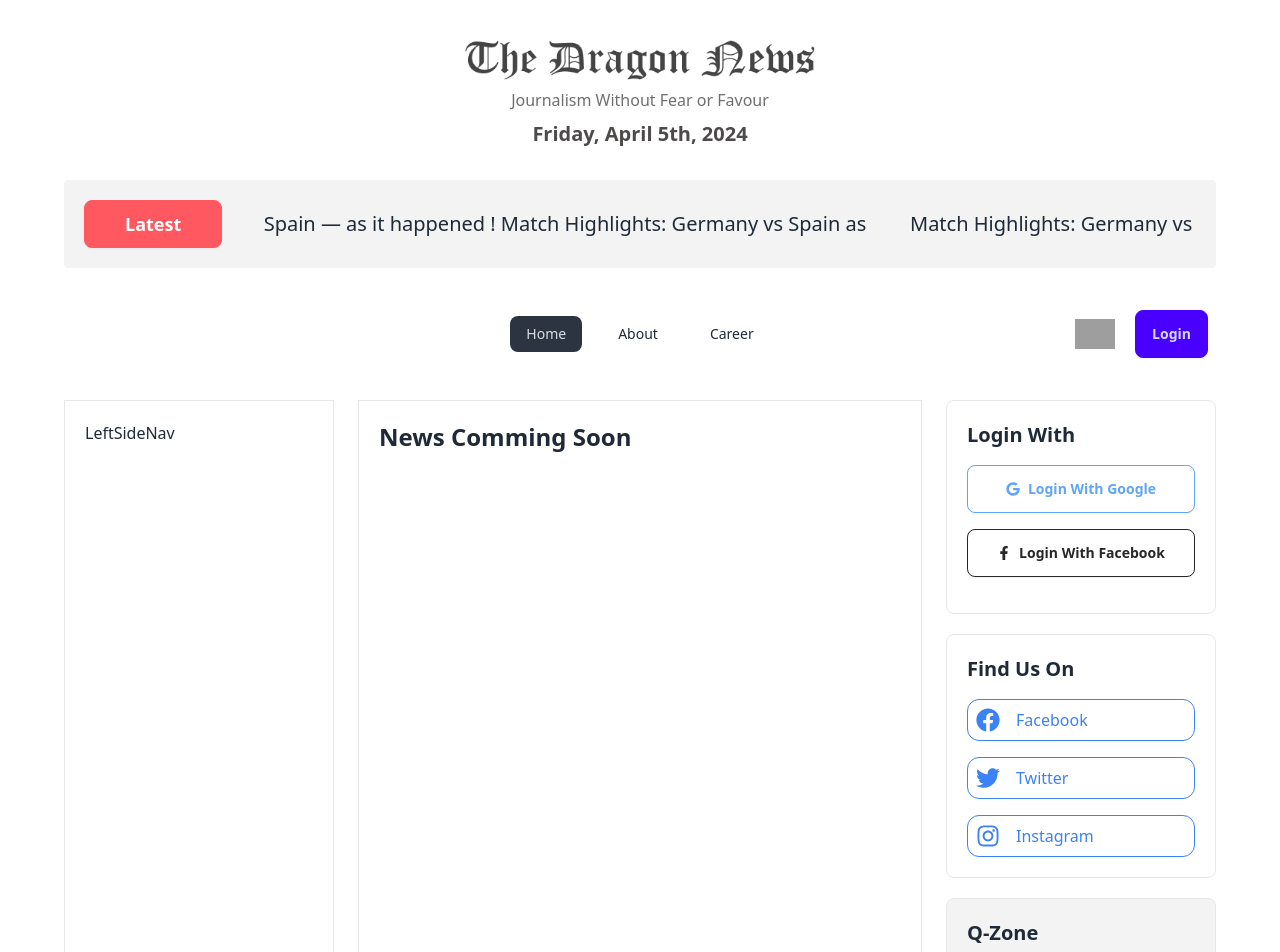
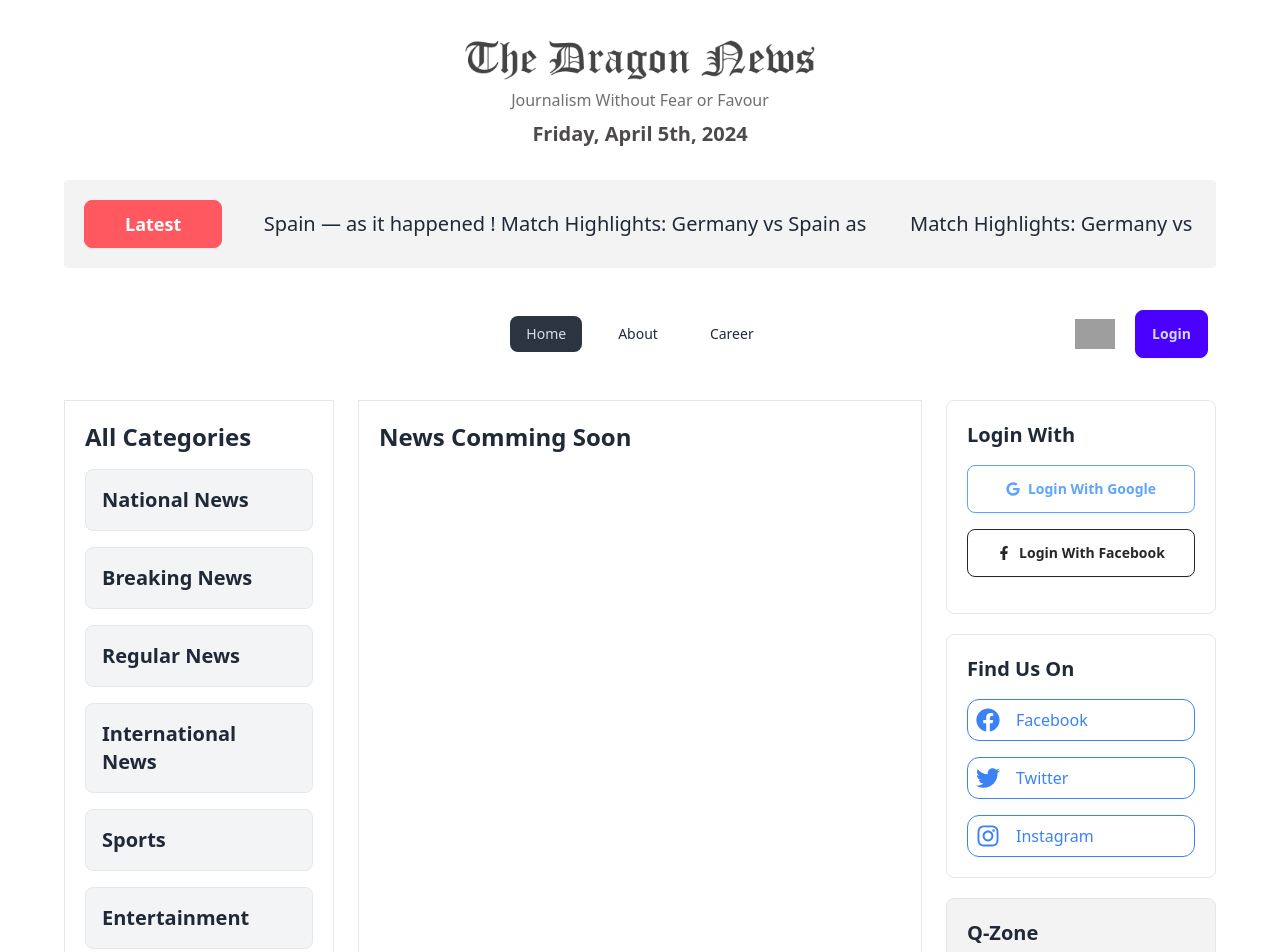
Before and after one commit to jakareya76/dragon-news, a React (Vite) app: page / in a window 1280 px wide. Shown: the top 952 px of the page. Built offline with nearby package versions, Linux system fonts and the light colour scheme; grey boxes are pictures that could not be loaded.

Commit message:
design left side nav

```diff
--- a/public/data/categories.json
+++ b/public/data/categories.json
@@ -1,7 +1,7 @@
 [
   {
     "id": "0",
-        "name": "All News"
+    "name": "National News"
   },
   {
     "id": "1",
--- a/src/components/BreakingNews.jsx
+++ b/src/components/BreakingNews.jsx
@@ -4,12 +4,12 @@ const BreakingNews = () => {
   return (
     <div className="flex items-center bg-[#F3F3F3] p-5 rounded my-8 gap-10">
       <button className="px-10 text-lg text-white btn btn-error">Latest</button>
-      <p className="text-xl font-medium">
-        <Marquee pauseOnHover={true}>
+      <Marquee pauseOnHover={true}>
+        <p className="text-xl font-medium">
           Match Highlights: Germany vs Spain — as it happened ! Match
           Highlights: Germany vs Spain as
-        </Marquee>
-      </p>
+        </p>
+      </Marquee>
     </div>
   );
 };
--- a/src/components/LeftSideNav.jsx
+++ b/src/components/LeftSideNav.jsx
@@ -1,5 +1,36 @@
+import { useEffect, useState } from "react";
+import { Link } from "react-router-dom";
+
 const LeftSideNav = () => {
-  return <div>LeftSideNav</div>;
+  const [categories, setCategories] = useState([]);
+
+  useEffect(() => {
+    const getCategories = async () => {
+      const res = await fetch("/data/categories.json");
+      const data = await res.json();
+
+      setCategories(data);
+    };
+
+    getCategories();
+  }, []);
+
+  console.log(categories);
+
+  return (
+    <div>
+      <h2 className="text-2xl font-bold">All Categories</h2>
+      {categories.map((category) => {
+        return (
+          <Link to="/" key={category.id}>
+            <div className="p-4 my-4 text-xl font-semibold bg-gray-100 border rounded-lg cursor-pointer">
+              <h2>{category.name}</h2>
+            </div>
+          </Link>
+        );
+      })}
+    </div>
+  );
 };
 
 export default LeftSideNav;
```
Also changed, not shown: public/logo.png (deleted). Lines whose indentation alone changed are shown as unchanged.
